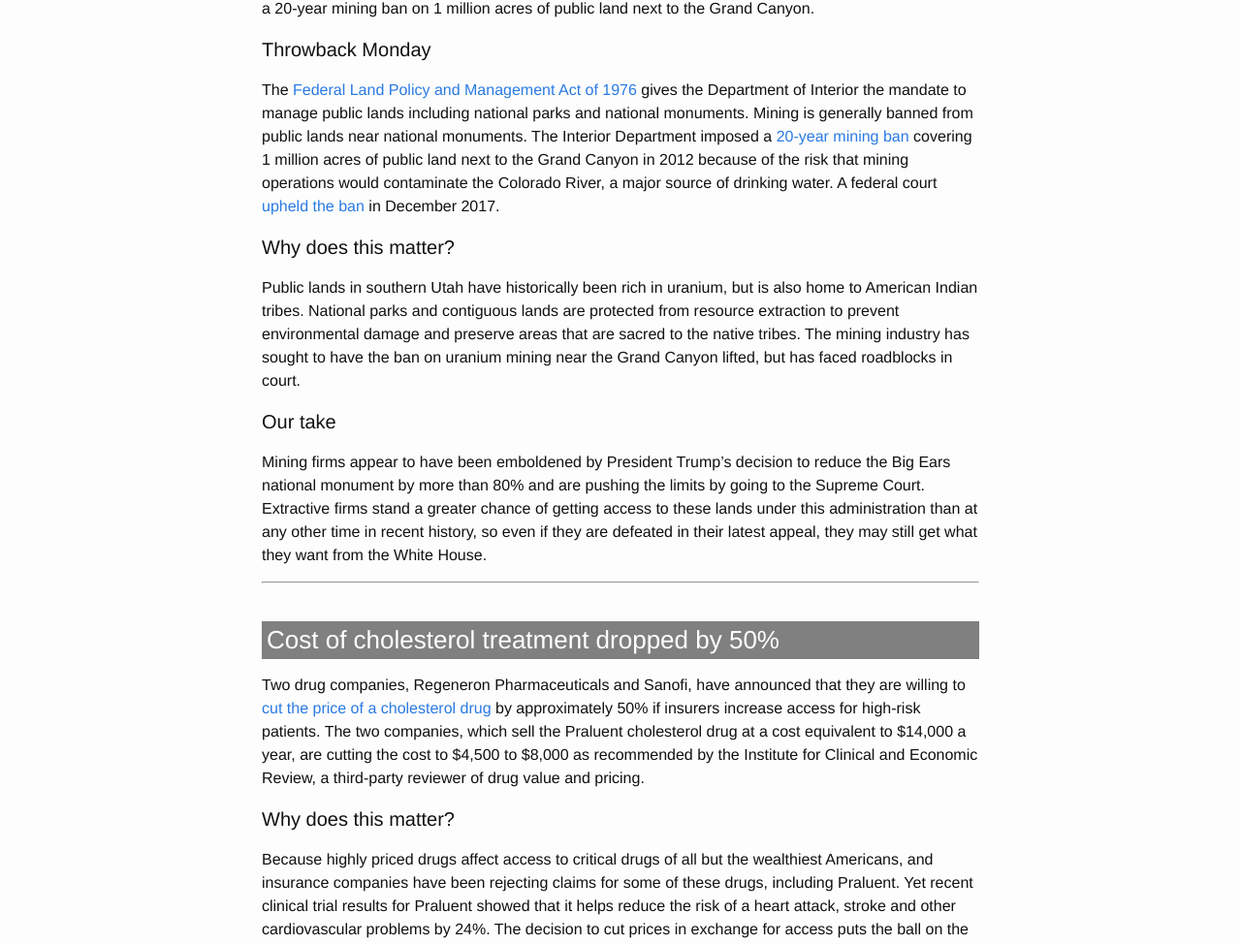
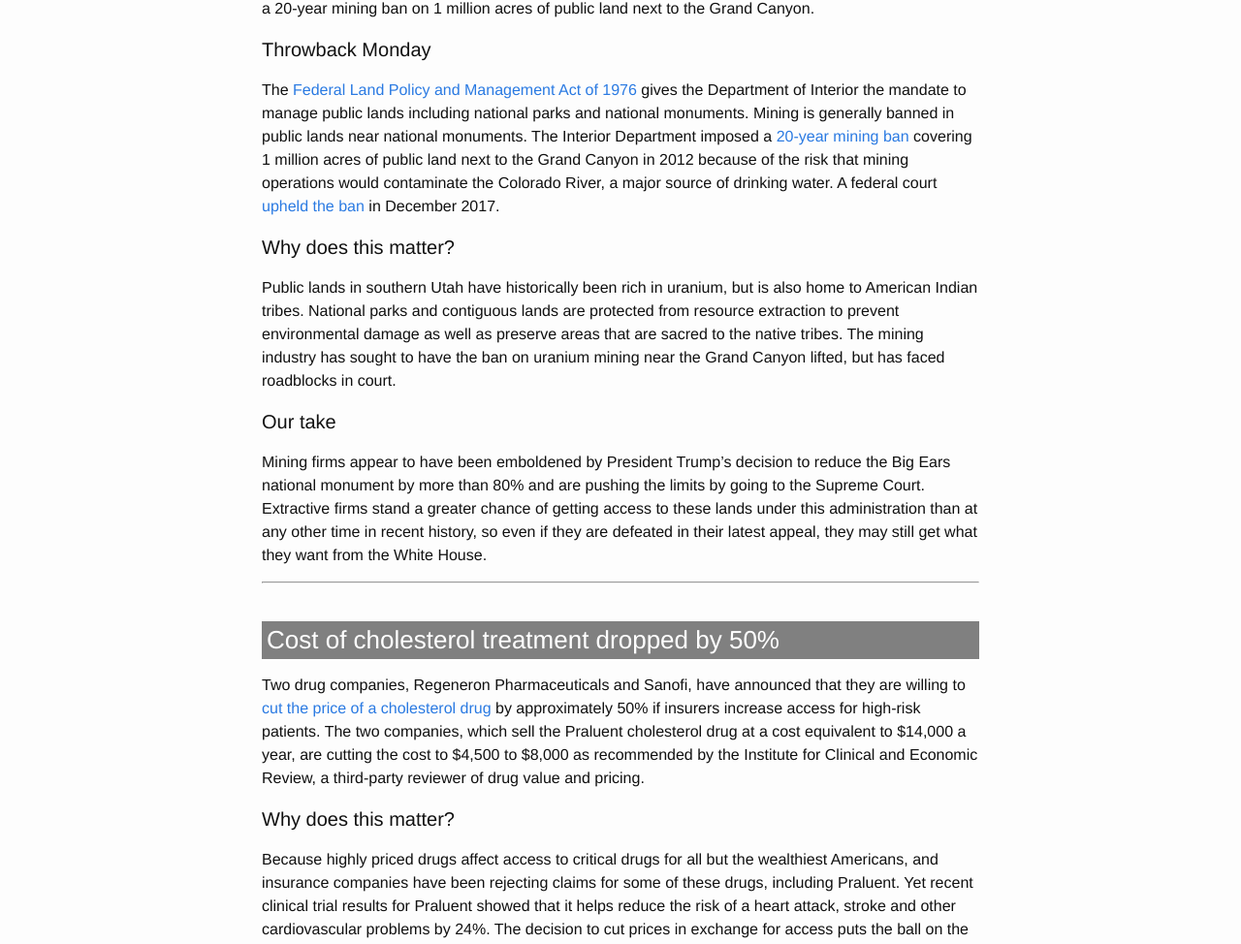
Before and after one commit to Sparkleleuk/Sustainability_Matters, a Jekyll site: the page built from _posts/2018-03-12-mining-drugprices.markdown, in a window 1280 px wide. Shown: the part 439-1413 px from the top of the page at 97% size. Built offline with Jekyll 4.4.1, drawn with Linux system fonts in a browser that asks for light colours; some of the changed text lies outside the part shown.

Commit message:
new post

```diff
--- a/_posts/2018-03-12-mining-drugprices.markdown
+++ b/_posts/2018-03-12-mining-drugprices.markdown
@@ -12,11 +12,11 @@ asking the Supreme Court</a> to review a blanket mining ban on public lands next
 
 #### Throwback Monday
 
-The <a href="https://www.blm.gov/or/regulations/files/FLPMA.pdf" target="_blank">Federal Land Policy and Management Act of 1976</a> gives the Department of Interior the mandate to manage public lands including national parks and national monuments. Mining is generally banned from public lands near national monuments. The Interior Department imposed a <a href="https://www.npr.org/sections/thetwo-way/2012/01/09/144912580/20-year-ban-put-on-mining-claims-near-grand-canyon" target="_blank">20-year mining ban</a> covering 1 million acres of public land next to the Grand Canyon in 2012 because of the risk that mining operations would contaminate the Colorado River,  a major source of drinking water. A federal court <a href="https://www.reuters.com/article/us-usa-mining-grandcanyon/u-s-court-upholds-grand-canyon-uranium-mining-ban-but-allows-mine-nearby-idUSKBN1E62LO" target="_blank">upheld the ban</a> in December 2017.
+The <a href="https://www.blm.gov/or/regulations/files/FLPMA.pdf" target="_blank">Federal Land Policy and Management Act of 1976</a> gives the Department of Interior the mandate to manage public lands including national parks and national monuments. Mining is generally banned in public lands near national monuments. The Interior Department imposed a <a href="https://www.npr.org/sections/thetwo-way/2012/01/09/144912580/20-year-ban-put-on-mining-claims-near-grand-canyon" target="_blank">20-year mining ban</a> covering 1 million acres of public land next to the Grand Canyon in 2012 because of the risk that mining operations would contaminate the Colorado River,  a major source of drinking water. A federal court <a href="https://www.reuters.com/article/us-usa-mining-grandcanyon/u-s-court-upholds-grand-canyon-uranium-mining-ban-but-allows-mine-nearby-idUSKBN1E62LO" target="_blank">upheld the ban</a> in December 2017.
 
 #### Why does this matter?
 
-Public lands in southern Utah have historically been rich in uranium, but is also home to American Indian tribes. National parks and contiguous lands are protected from resource extraction to prevent environmental damage and preserve areas that are sacred to the native tribes. The mining industry has sought to have the ban on uranium mining near the Grand Canyon lifted, but has faced roadblocks in court.
+Public lands in southern Utah have historically been rich in uranium, but is also home to American Indian tribes. National parks and contiguous lands are protected from resource extraction to prevent environmental damage as well as preserve areas that are sacred to the native tribes. The mining industry has sought to have the ban on uranium mining near the Grand Canyon lifted, but has faced roadblocks in court.
 
 #### Our take
 
@@ -31,7 +31,7 @@ Two drug companies, Regeneron Pharmaceuticals and Sanofi, have announced that th
 
 #### Why does this matter?
 
-Because highly priced drugs affect access to critical drugs of all but the wealthiest Americans, and insurance companies have been rejecting claims for some of these drugs, including Praluent. Yet recent clinical trial results for Praluent showed that it helps reduce the risk of a heart attack, stroke and other cardiovascular problems by 24%. The decision to cut prices in exchange for access puts the ball on the insurance industry's court. We think this could be a gamechanger in increasing access to healthcare.
+Because highly priced drugs affect access to critical drugs for all but the wealthiest Americans, and insurance companies have been rejecting claims for some of these drugs, including Praluent. Yet recent clinical trial results for Praluent showed that it helps reduce the risk of a heart attack, stroke and other cardiovascular problems by 24%. The decision to cut prices in exchange for access puts the ball on the insurance industry's court. We think this could be a gamechanger in increasing access to healthcare.
 
 * * *
 <br />
```
Also changed, not shown: _posts/2018-03-13-volkswagen.markdown (added, +28 -0 lines).
